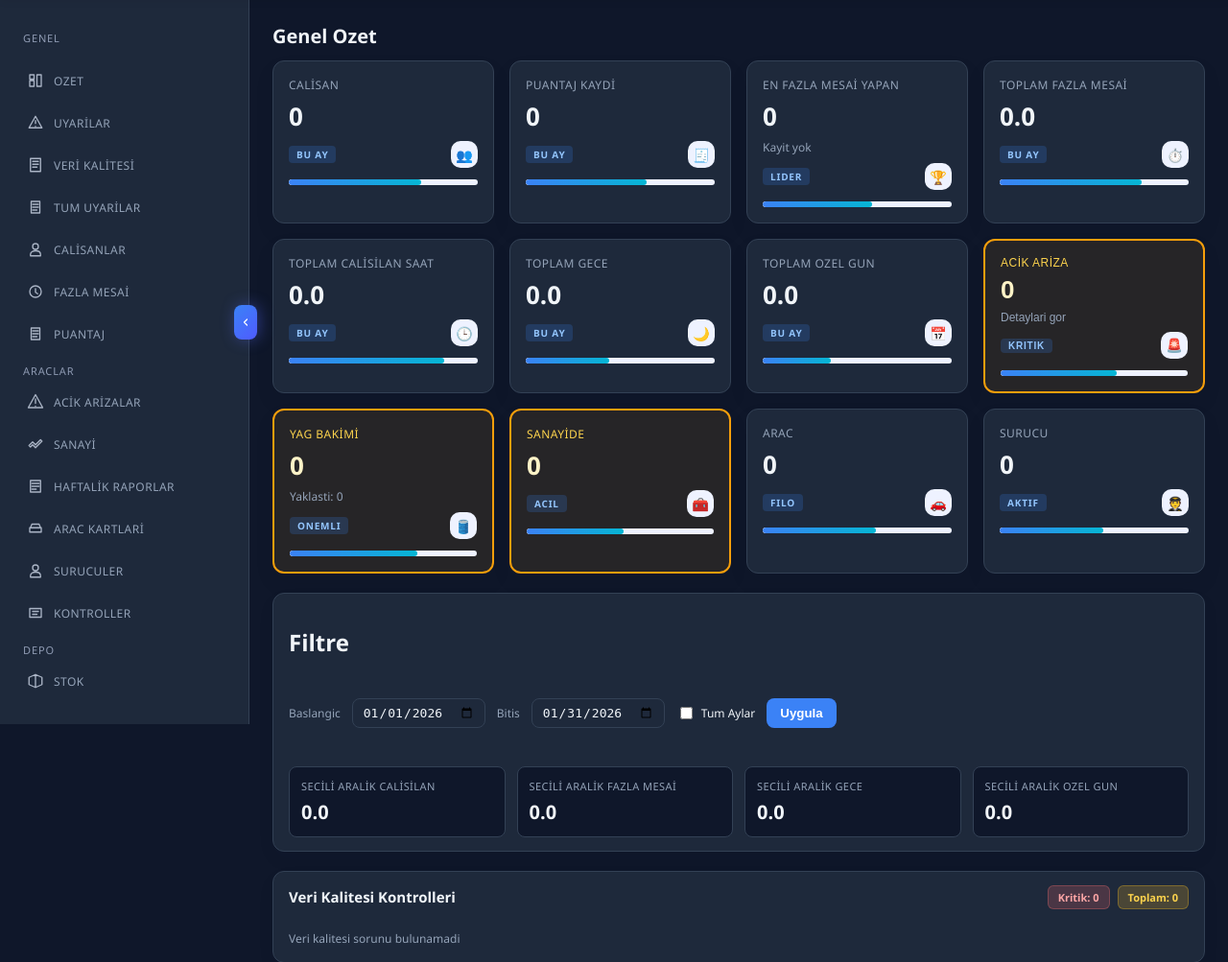
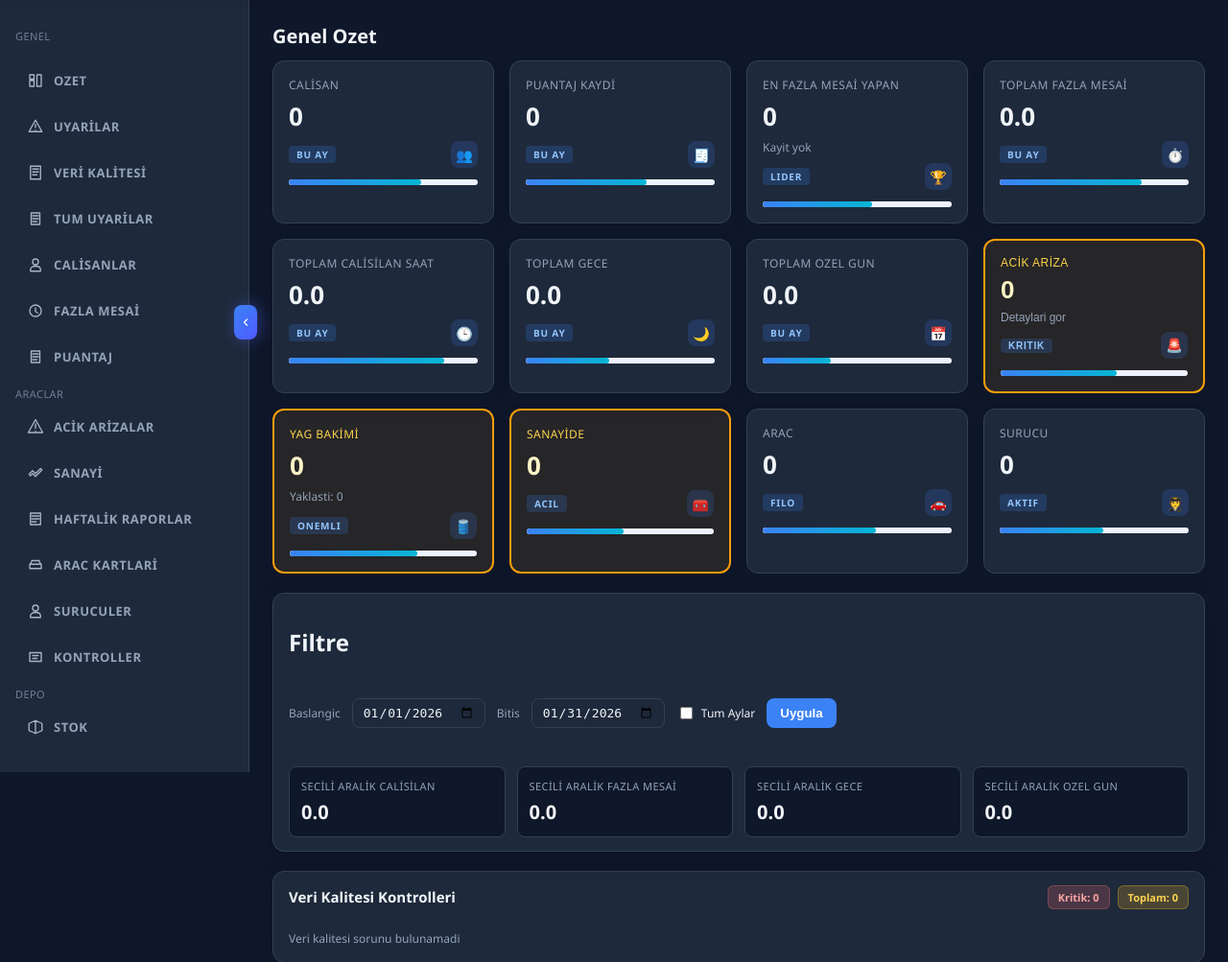
Before and after one commit to yabujinnn06/rainstaff, a Flask app: page / in a window 1280 px wide. Shown: the part 64-1067 px from the top of the page at 96% size. Run offline with Flask 3, Linux system fonts and the light colour scheme; a user stored in the database is signed in.

Commit message:
UX polish: sidebar active/focus, filter bar sticky, table hover, kpi icon badges

```diff
--- a/server/static/style.css
+++ b/server/static/style.css
@@ -3629,3 +3629,203 @@ body.sidebar-collapsed .sidebar-collapse-btn svg {
     display: none !important;
   }
 }
+
+/* ============================================
+   UX POLISH: SIDEBAR, FILTER BAR, TABLE HOVER
+   ============================================ */
+
+/* Sidebar refinement */
+.sidebar a {
+  gap: 10px;
+  padding: 12px 12px;
+  border-radius: 10px;
+  transition: background 0.18s ease, color 0.18s ease, box-shadow 0.18s ease;
+}
+
+.sidebar a .label {
+  font-size: 13px;
+  font-weight: 600;
+}
+
+.sidebar a.active {
+  background: linear-gradient(90deg, var(--accent) 0%, #3b82f6 60%);
+  color: #ffffff;
+  box-shadow: inset 3px 0 0 rgba(0, 0, 0, 0.12);
+}
+
+.sidebar a:focus-visible {
+  outline: 2px solid var(--accent);
+  outline-offset: 2px;
+}
+
+.menu-title {
+  font-size: 11px;
+  text-transform: uppercase;
+  letter-spacing: 0.04em;
+  opacity: 0.75;
+  margin: 10px 0 6px;
+}
+
+/* Filter bar sticky on desktop */
+@media (min-width: 992px) {
+  .filter-bar {
+    position: sticky;
+    top: 72px;
+    z-index: 30;
+    background: var(--bg);
+    border: 1px solid var(--border);
+    border-radius: 12px;
+    box-shadow: 0 6px 24px rgba(0, 0, 0, 0.16);
+  }
+}
+
+/* Inputs focus */
+input, select, button, textarea {
+  outline: none;
+}
+
+input:focus-visible, select:focus-visible, textarea:focus-visible {
+  border-color: var(--accent);
+  box-shadow: 0 0 0 2px rgba(91, 107, 255, 0.25);
+}
+
+button:focus-visible {
+  outline: 2px solid var(--accent);
+  outline-offset: 2px;
+}
+
+/* Table hover and empty states */
+.dtable table tr:hover td {
+  background: rgba(59, 130, 246, 0.08);
+}
+
+.dtable table tr:active td {
+  background: rgba(59, 130, 246, 0.14);
+}
+
+/* KPI icon badge treatment */
+.kpi-card .kpi-icon {
+  display: inline-flex;
+  align-items: center;
+  justify-content: center;
+  width: 28px;
+  height: 28px;
+  border-radius: 8px;
+  background: rgba(59, 130, 246, 0.12);
+  color: var(--accent);
+  font-size: 14px;
+}
+
+body.dark-theme .kpi-card .kpi-icon {
+  background: rgba(59, 130, 246, 0.18);
+  color: #bfdbfe;
+}
+
+/* Border radius & shadow hierarchy */
+.section, .panel, .kpi-card, .table-wrap, .filter-bar {
+  border-radius: 12px;
+}
+
+.panel, .table-wrap {
+  box-shadow: 0 6px 24px rgba(0, 0, 0, 0.12);
+}
+
+/* ============================================
+   UX POLISH: SIDEBAR, FILTER BAR, TABLE HOVER
+   ============================================ */
+
+/* Sidebar refinement */
+.sidebar a {
+  gap: 10px;
+  padding: 12px 12px;
+  border-radius: 10px;
+  transition: background 0.18s ease, color 0.18s ease, box-shadow 0.18s ease;
+}
+
+.sidebar a .label {
+  font-size: 13px;
+  font-weight: 600;
+}
+
+.sidebar a.active {
+  background: linear-gradient(90deg, var(--accent) 0%, #3b82f6 60%);
+  color: #ffffff;
+  box-shadow: inset 3px 0 0 rgba(0, 0, 0, 0.12);
+}
+
+.sidebar a:focus-visible {
+  outline: 2px solid var(--accent);
+  outline-offset: 2px;
+}
+
+.menu-title {
+  font-size: 11px;
+  text-transform: uppercase;
+  letter-spacing: 0.04em;
+  opacity: 0.75;
+  margin: 10px 0 6px;
+}
+
+/* Filter bar sticky on desktop */
+@media (min-width: 992px) {
+  .filter-bar {
+    position: sticky;
+    top: 72px;
+    z-index: 30;
+    background: var(--bg);
+    border: 1px solid var(--border);
+    border-radius: 12px;
+    box-shadow: 0 6px 24px rgba(0, 0, 0, 0.16);
+  }
+}
+
+/* Inputs focus */
+input, select, button, textarea {
+  outline: none;
+}
+
+input:focus-visible, select:focus-visible, textarea:focus-visible {
+  border-color: var(--accent);
+  box-shadow: 0 0 0 2px rgba(91, 107, 255, 0.25);
+}
+
+button:focus-visible {
+  outline: 2px solid var(--accent);
+  outline-offset: 2px;
+}
+
+/* Table hover and empty states */
+.dtable table tr:hover td {
+  background: rgba(59, 130, 246, 0.08);
+}
+
+.dtable table tr:active td {
+  background: rgba(59, 130, 246, 0.14);
+}
+
+/* KPI icon badge treatment */
+.kpi-card .kpi-icon {
+  display: inline-flex;
+  align-items: center;
+  justify-content: center;
+  width: 28px;
+  height: 28px;
+  border-radius: 8px;
+  background: rgba(59, 130, 246, 0.12);
+  color: var(--accent);
+  font-size: 14px;
+}
+
+body.dark-theme .kpi-card .kpi-icon {
+  background: rgba(59, 130, 246, 0.18);
+  color: #bfdbfe;
+}
+
+/* Border radius & shadow hierarchy */
+.section, .panel, .kpi-card, .table-wrap, .filter-bar {
+  border-radius: 12px;
+}
+
+.panel, .table-wrap {
+  box-shadow: 0 6px 24px rgba(0, 0, 0, 0.12);
+}
```
